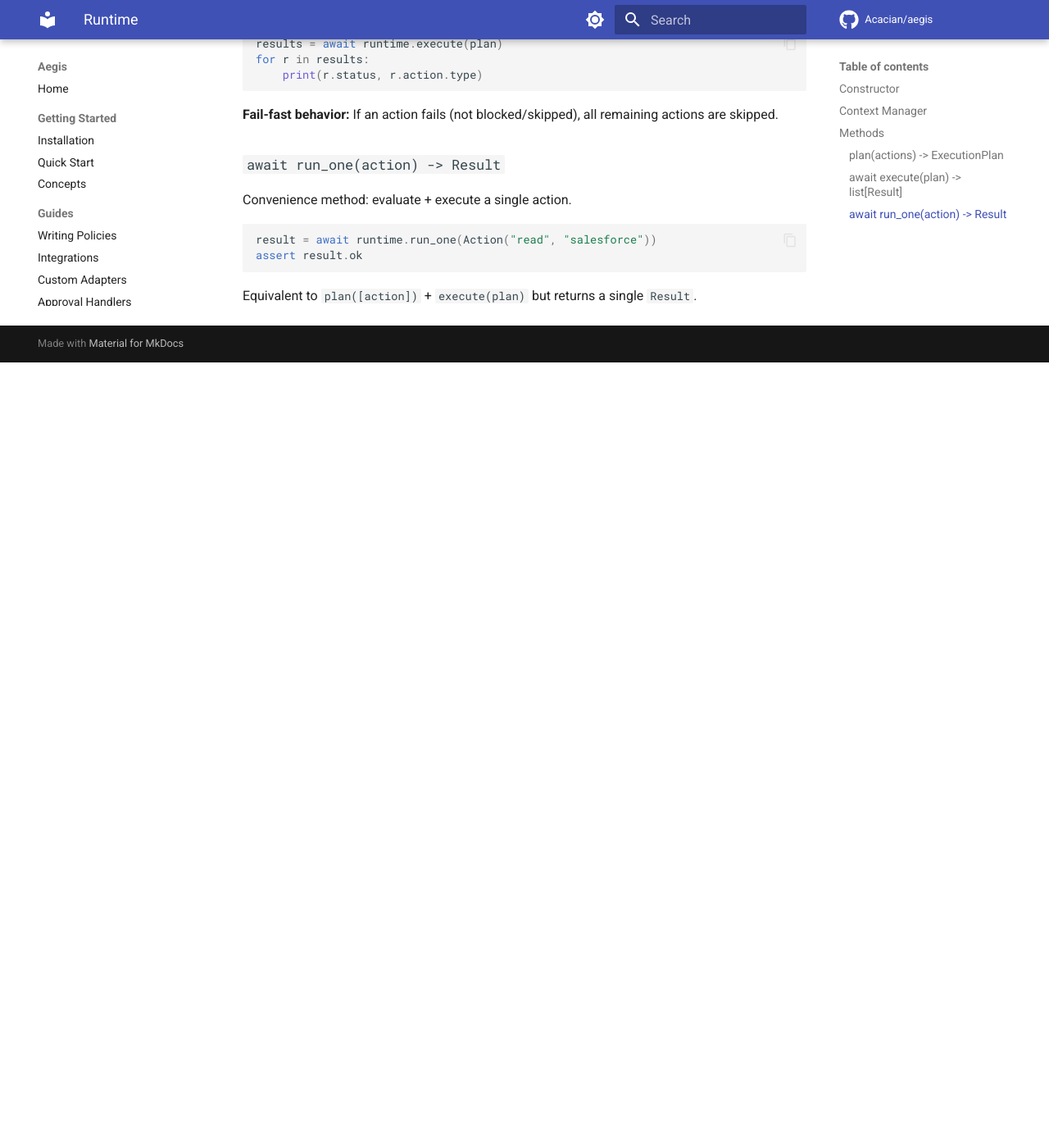
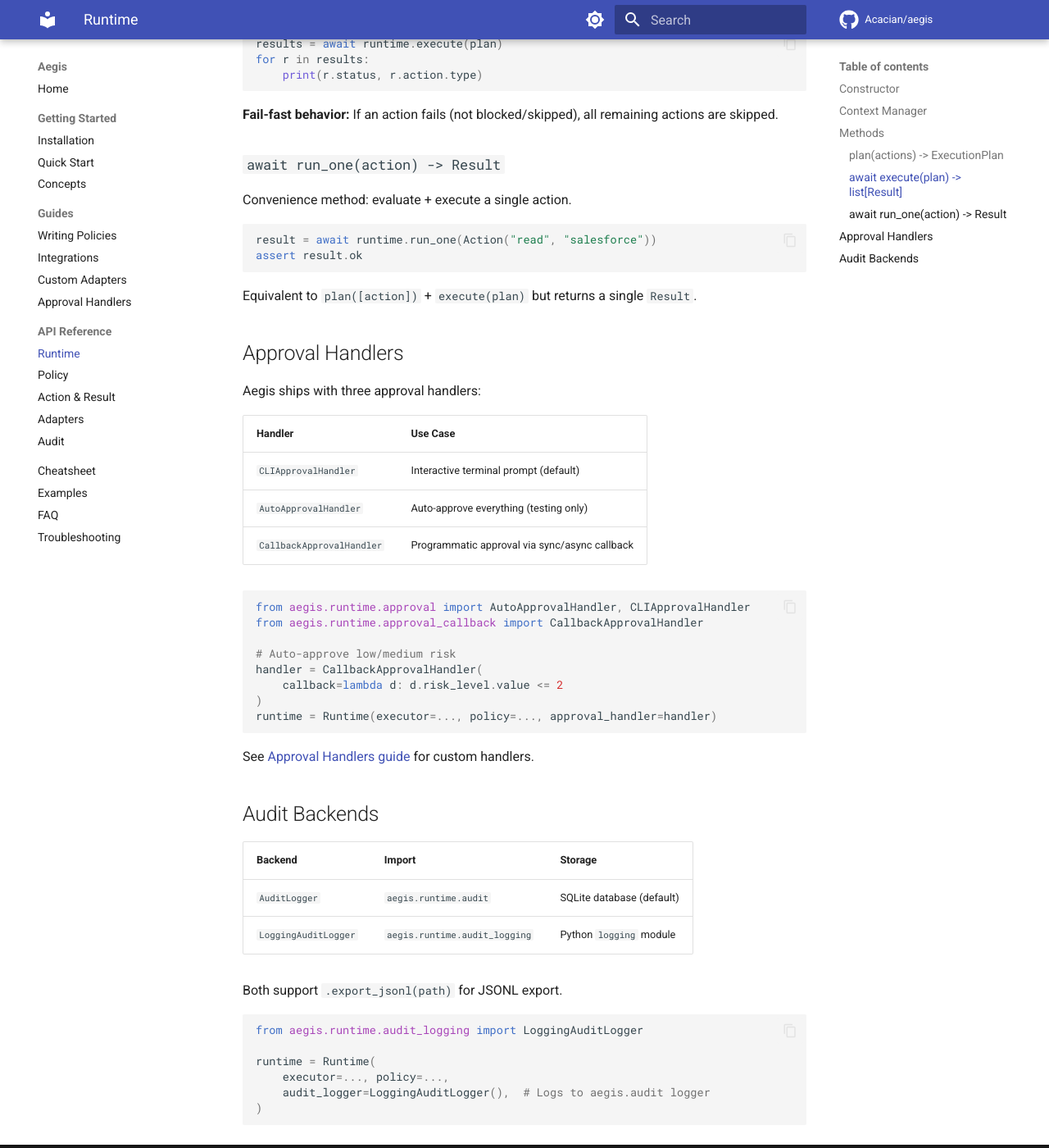
Before and after one commit to Acacian/aegis, an MkDocs documentation site: the page built from docs/api/runtime.md, in a window 1280 px wide and 1400 px high, scrolled down 1301 px. Shown: the whole window at 82% size. Built offline with MkDocs 1.6.1 and Material for MkDocs 9.7.7, drawn with Linux system fonts in a browser that asks for light colours; comment, search, counter and statistics services are not loaded; before the commit the page ends 1743 px from its top, so only the background shows below that.

Commit message:
docs: non-code contribution guide, approval/audit reference in runtime docs
- Add non-code contribution section to CONTRIBUTING.md (Discussions,
  translations, blog posts, star)
- Add approval handler comparison table to docs/api/runtime.md
- Add audit backend comparison table to docs/api/runtime.md

Co-Authored-By: Claude Opus 4.6 <noreply@anthropic.com>

````diff
--- a/docs/api/runtime.md
+++ b/docs/api/runtime.md
@@ -67,3 +67,44 @@ assert result.ok
 ```
 
 Equivalent to `plan([action])` + `execute(plan)` but returns a single `Result`.
+
+## Approval Handlers
+
+Aegis ships with three approval handlers:
+
+| Handler | Use Case |
+|---------|----------|
+| `CLIApprovalHandler` | Interactive terminal prompt (default) |
+| `AutoApprovalHandler` | Auto-approve everything (testing only) |
+| `CallbackApprovalHandler` | Programmatic approval via sync/async callback |
+
+```python
+from aegis.runtime.approval import AutoApprovalHandler, CLIApprovalHandler
+from aegis.runtime.approval_callback import CallbackApprovalHandler
+
+# Auto-approve low/medium risk
+handler = CallbackApprovalHandler(
+    callback=lambda d: d.risk_level.value <= 2
+)
+runtime = Runtime(executor=..., policy=..., approval_handler=handler)
+```
+
+See [Approval Handlers guide](../guides/approval-handlers.md) for custom handlers.
+
+## Audit Backends
+
+| Backend | Import | Storage |
+|---------|--------|---------|
+| `AuditLogger` | `aegis.runtime.audit` | SQLite database (default) |
+| `LoggingAuditLogger` | `aegis.runtime.audit_logging` | Python `logging` module |
+
+Both support `.export_jsonl(path)` for JSONL export.
+
+```python
+from aegis.runtime.audit_logging import LoggingAuditLogger
+
+runtime = Runtime(
+    executor=..., policy=...,
+    audit_logger=LoggingAuditLogger(),  # Logs to aegis.audit logger
+)
+```
````
Also changed, not shown: CONTRIBUTING.md (+8 -0 lines).
